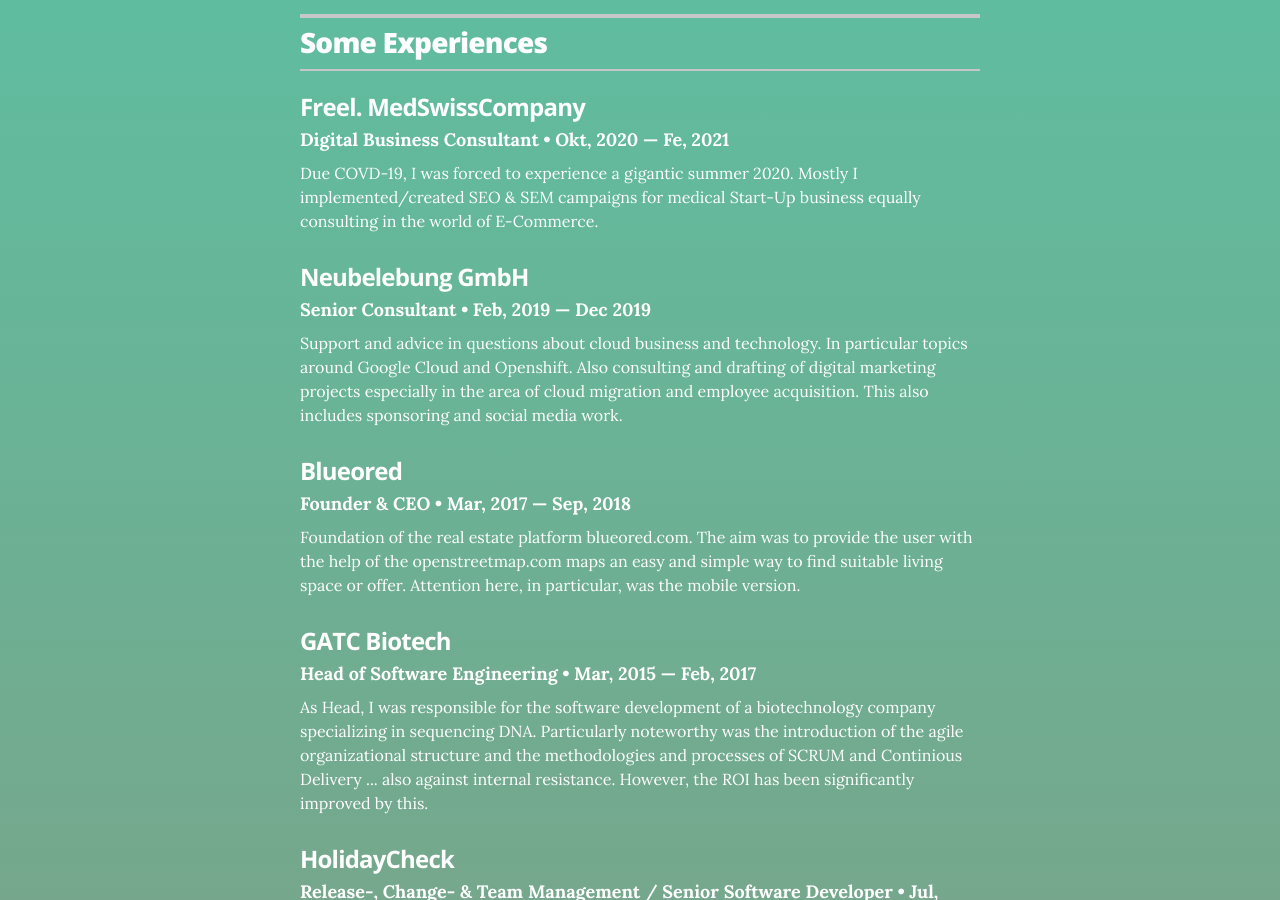
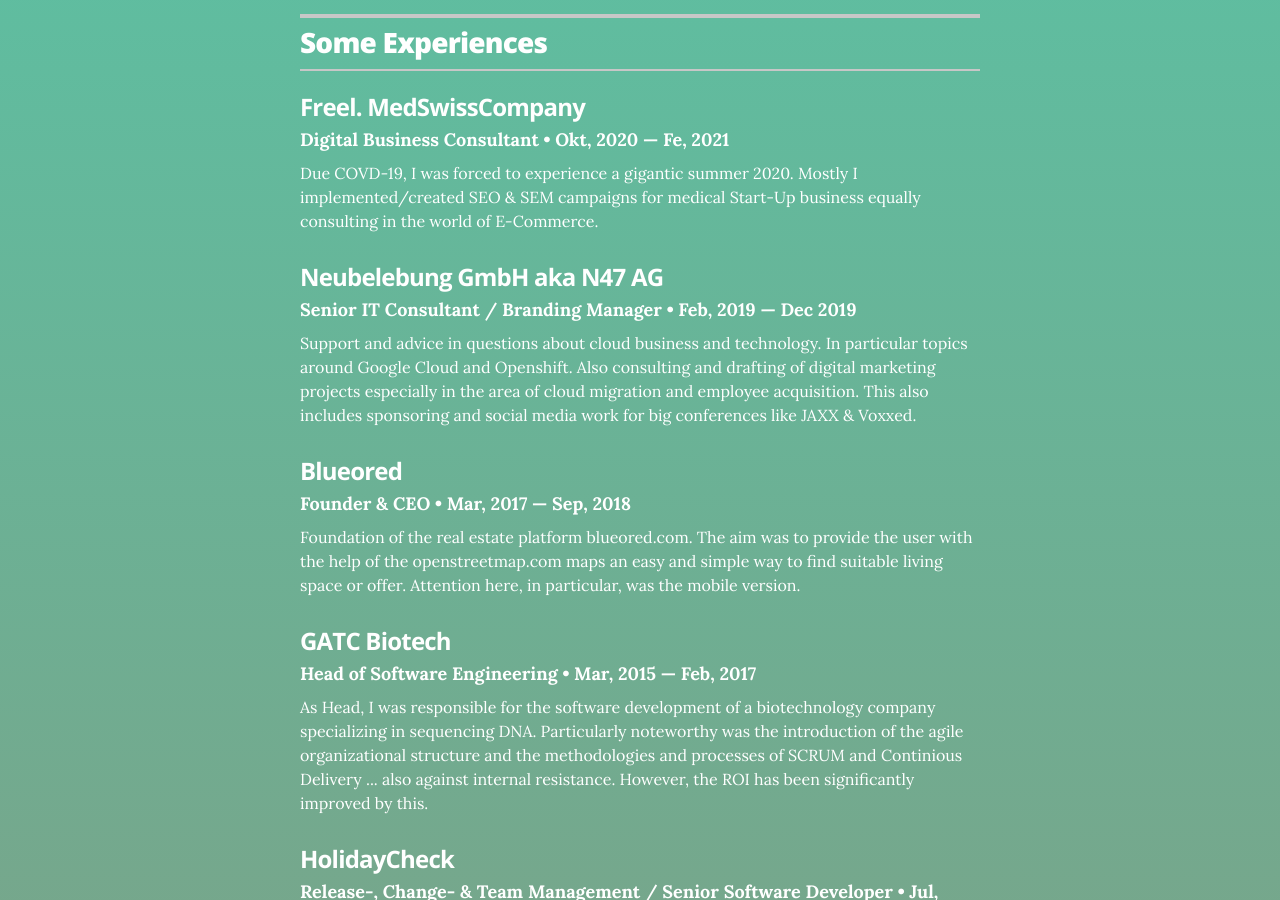
Before and after one commit to borishager/borishager.github.io, a Jekyll site: the page built from index.html, in a window 1280 px wide and 900 px high, scrolled down 352 px. Built offline with Jekyll 4.4.1, drawn with Linux system fonts in a browser that asks for light colours.

Commit message:
Update experience.yml

```diff
--- a/_data/experience.yml
+++ b/_data/experience.yml
@@ -7,10 +7,10 @@
   summary: Due COVD-19, I was forced to experience a gigantic summer 2020. Mostly I implemented/created SEO & SEM campaigns for medical Start-Up business equally consulting in the world of E-Commerce.
 
 # neubelebung
-- company: Neubelebung GmbH
-  position: Senior Consultant
+- company: Neubelebung GmbH aka N47 AG
+  position: Senior IT Consultant / Branding Manager
   duration: Feb, 2019 &mdash; Dec 2019
-  summary: Support and advice in questions about cloud business and technology. In particular topics around Google Cloud and Openshift. Also consulting and drafting of digital marketing projects especially in the area of cloud migration and employee acquisition. This also includes sponsoring and social media work.
+  summary: Support and advice in questions about cloud business and technology. In particular topics around Google Cloud and Openshift. Also consulting and drafting of digital marketing projects especially in the area of cloud migration and employee acquisition. This also includes sponsoring and social media work for big conferences like JAXX & Voxxed.
 
 # blueored
 - company: Blueored
```
